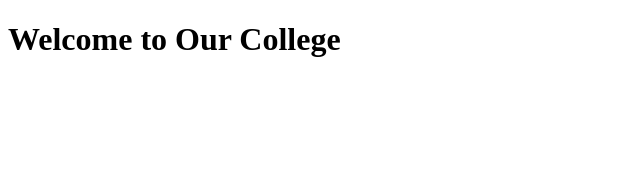
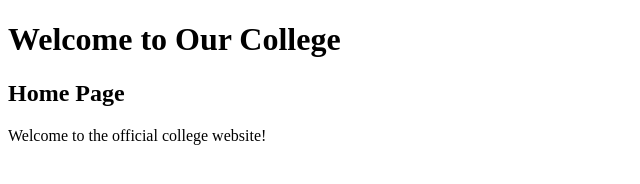
Before and after one commit to Priyanka5103/College-Website-Project, a plain HTML site: page index.html in a window 1280 px wide. Shown: the whole page, without its empty margins (0-640 px from the left). Drawn offline with Linux system fonts and the light colour scheme.

Commit message:
Amith added the text into the home-section

```diff
--- a/index.html
+++ b/index.html
@@ -9,6 +9,9 @@
     <h1>Welcome to Our College</h1>
     <!-- Home Section -->
     <div id="home">
+        <h2>Home Page</h2>
+        <p>Welcome to the official college website!</p>
+    </div>
         <!-- Amit will work here -->
     </div>
     <!-- About Section -->
```
